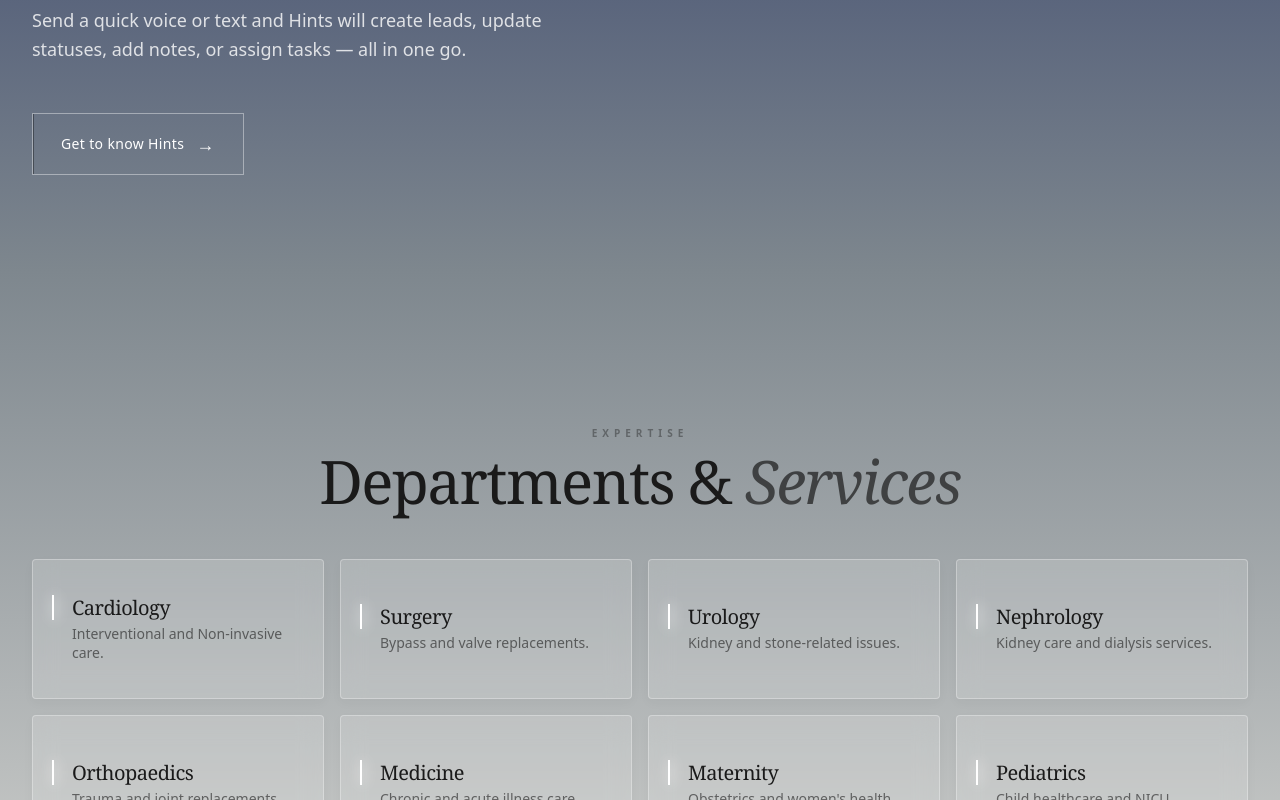
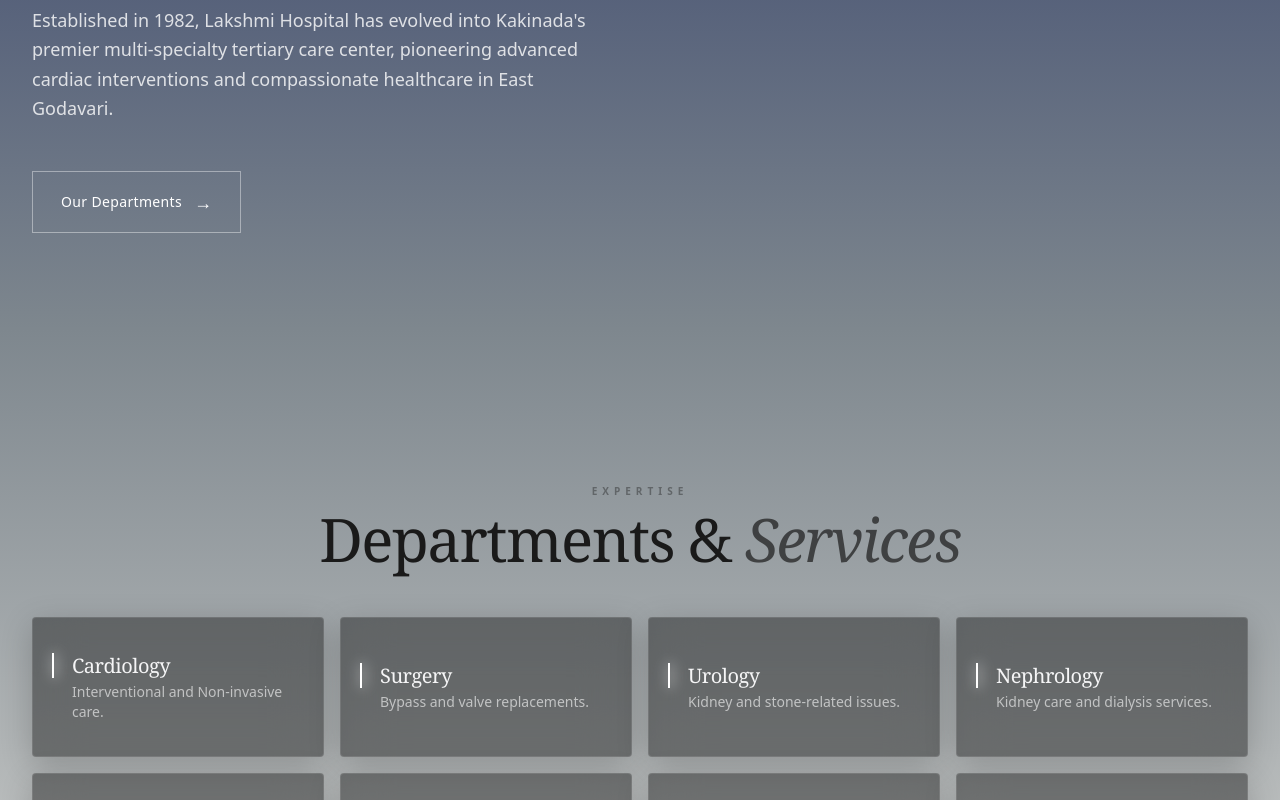
Before and after one commit to Rudr-Praneeth/FREELANCE-DR.PAMELA, a React (Vite) app: page / in a window 1280 px wide. Shown: the part 1060-1860 px from the top of the page. Built offline with nearby package versions, Linux system fonts and the light colour scheme.

Commit message:
Updation:Stats Section

```diff
--- a/src/components/Services.jsx
+++ b/src/components/Services.jsx
@@ -38,7 +38,6 @@
           }
         })
 
-        // 1. Heading Scan Animation (First)
         tl.fromTo([line, glow],
           { x: 250, opacity: 0 },
           { x: 0, opacity: 1, duration: 0.9, ease: 'power3.inOut', delay: (index % 4) * 0.15 }
@@ -48,7 +47,6 @@
           { clipPath: 'inset(0 0 0 0%)', duration: 0.9, ease: 'power3.inOut' },
           '<'
         )
-        // 2. Description Fade In
         .fromTo(desc,
           { opacity: 0, y: 5 },
           { opacity: 1, y: 0, duration: 0.5, ease: 'power2.out' },
@@ -78,7 +76,7 @@
   }, [])
 
   return (
-    <section ref={containerRef} className='min-h-screen bg-gradient-to-b from-[#7E878E] to-[#E1E0DB] pb-16 overflow-hidden flex items-center'>
+    <section ref={containerRef} id="services" className='min-h-screen bg-gradient-to-b from-[#7E878E] to-[#E1E0DB] pb-16 overflow-hidden flex items-center'>
       <Gutters>
         <div className="flex flex-col items-center text-center mb-12">
           <span className="text-[10px] font-sans tracking-[0.5em] text-[#1A1A1A]/40 uppercase mb-2 font-bold">Expertise</span>
@@ -89,21 +87,20 @@
 
         <div className="grid grid-cols-1 sm:grid-cols-2 lg:grid-cols-4 gap-4 max-w-7xl mx-auto">
           {servicesList.map((service, idx) => (
-            <div key={idx} className="service-card relative p-5 min-h-[140px] flex flex-col justify-center">
+            <div key={idx} className="service-card group relative p-5 min-h-[140px] flex flex-col justify-center cursor-default">
 
-              {/* Glassmorphic Background - now animates last */}
-              <div className="glass-bg absolute inset-0 bg-white/15 backdrop-blur-md border border-white/30 shadow-[0_4px_12px_rgba(0,0,0,0.03)] rounded-sm pointer-events-none" />
+              <div className="glass-bg absolute inset-0 bg-black/40 backdrop-blur-xl border border-white/10 shadow-[0_8px_32px_rgba(0,0,0,0.2)] rounded-sm pointer-events-none transition-colors duration-500 group-hover:bg-black/60" />
 
               <div className="relative w-full mb-1 z-10">
                 <div className="scan-line absolute left-0 top-0 h-full w-[1.5px] bg-white z-20" />
                 <div className="line-glow absolute left-0 top-0 h-full w-[5px] bg-white blur-[6px] shadow-[0_0_12px_rgba(255,255,255,0.8)] z-10" />
 
-                <h3 className="card-heading pl-5 font-serif text-xl text-[#1A1A1A] leading-tight font-medium tracking-tight">
+                <h3 className="card-heading pl-5 font-serif text-xl text-[#F5F5F6] leading-tight font-medium tracking-tight">
                   {service.title}
                 </h3>
               </div>
 
-              <p className="card-desc pl-5 font-sans text-xs md:text-sm text-[#1A1A1A]/60 leading-snug font-normal relative z-10">
+              <p className="card-desc pl-5 font-sans text-xs md:text-sm text-white/60 leading-snug font-normal relative z-10">
                 {service.desc}
               </p>
             </div>
--- a/src/components/Stats.jsx
+++ b/src/components/Stats.jsx
@@ -48,27 +48,27 @@
         <div className="grid grid-cols-1 lg:grid-cols-2 gap-16 lg:gap-20 items-center">
           <div className="max-w-xl">
             <h2 className="font-serif text-4xl sm:text-6xl leading-[1.15] tracking-tight text-white">
-              One message is all<br />it takes
+              Four decades of<br />clinical excellence
             </h2>
             <p className="mt-6 sm:mt-8 font-sans text-base sm:text-lg leading-relaxed text-white/80">
-              Send a quick voice or text and Hints will create leads,
-              update statuses, add notes, or assign tasks — all in
-              one go.
+              Established in 1982, Lakshmi Hospital has evolved into Kakinada's premier
+              multi-specialty tertiary care center, pioneering advanced cardiac
+              interventions and compassionate healthcare in East Godavari.
             </p>
             <button className="group relative mt-10 sm:mt-12 inline-flex items-center overflow-hidden border border-white/40 px-6 py-3 sm:px-7 sm:py-4 font-sans text-sm font-medium tracking-wide text-white">
               <span className="absolute inset-0 bg-black translate-x-[-100%] group-hover:translate-x-0 transition-transform duration-300 ease-out" />
               <span className="relative z-10 flex items-center gap-3">
-                Get to know Hints
+                Our Departments
                 <span className="text-lg">→</span>
               </span>
             </button>
           </div>
 
           <div className="grid grid-cols-2 gap-y-12 gap-x-4 sm:gap-x-20">
-            <Stat value="+350%" label="logged activities" />
-            <Stat value="+80%" label="leads captured" />
-            <Stat value="-70%" label="weekly admin time" />
-            <Stat value="+30%" label="deals closed" />
+            <Stat value="40+" label="Years of Legacy" />
+            <Stat value="1000s" label="Cardiac Procedures" />
+            <Stat value="24/7" label="Emergency Care" />
+            <Stat value="NABH" label="Quality Certified" />
           </div>
         </div>
       </Gutters>
```
